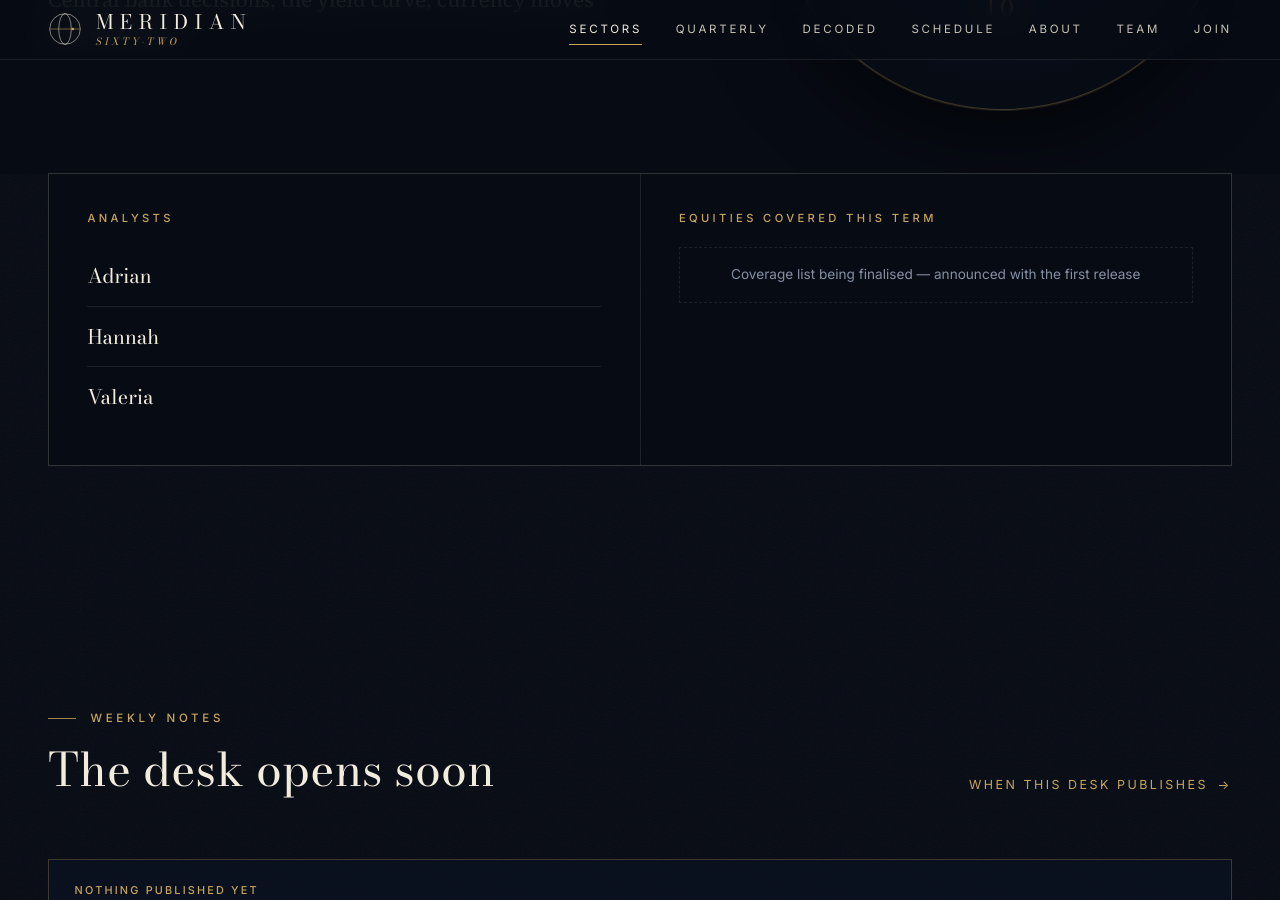
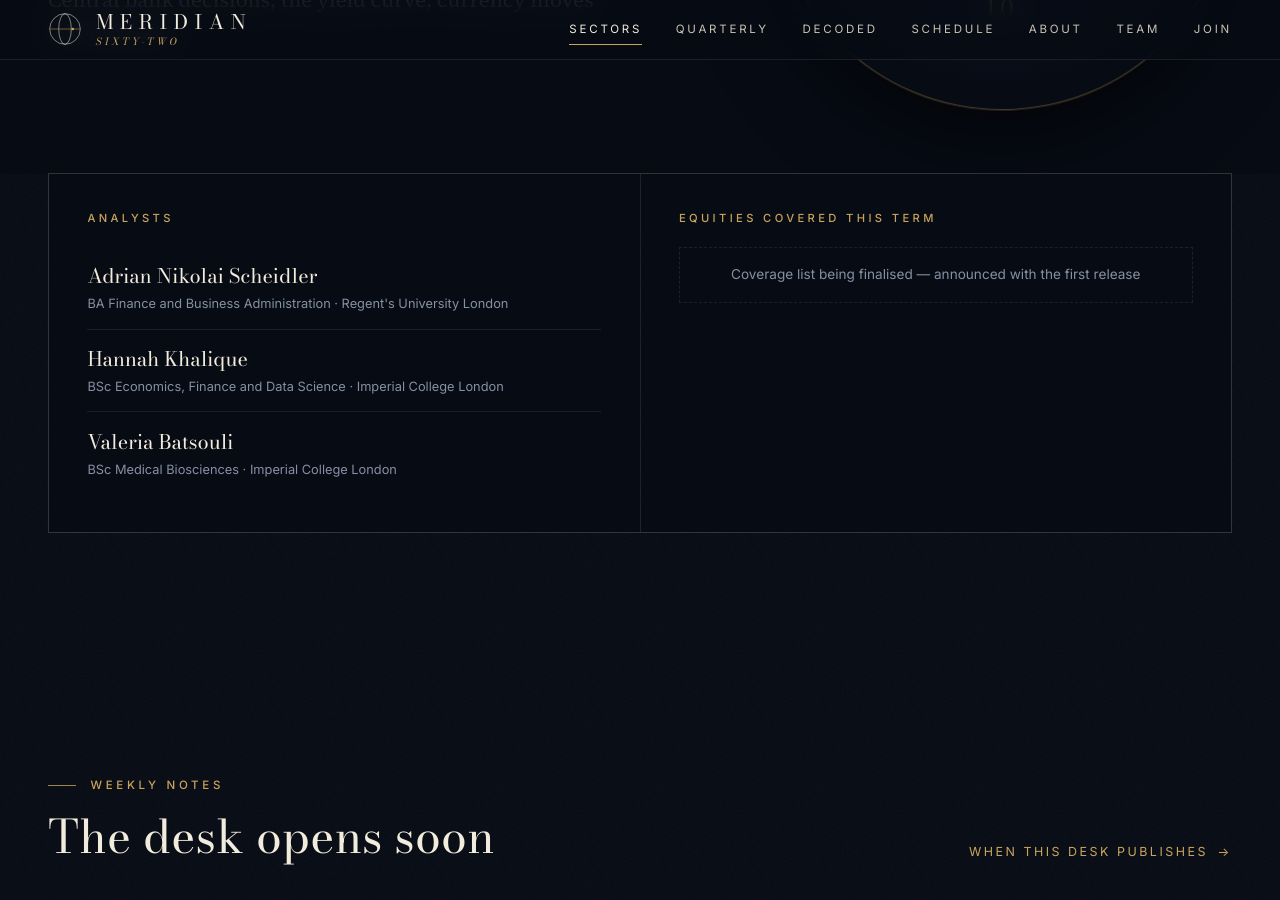
Before and after one commit to meridian62contact-lang/meridian62contact-lang.github.io, a Jekyll site: the page built from _sectors/10-macro-rates-fx.md, in a window 1280 px wide and 900 px high, scrolled down 520 px. Built offline with Jekyll 4.4.1, drawn with Linux system fonts in a browser that asks for light colours.

Commit message:
Update 10-macro-rates-fx.md

```diff
--- a/_sectors/10-macro-rates-fx.md
+++ b/_sectors/10-macro-rates-fx.md
@@ -10,15 +10,15 @@ rota_group: A          # A, B or C — which week of the 3-week cycle this desk
 image: ""      # optional cover image, e.g. /assets/img/sectors/10.jpg
 
 analysts:
-  - name: "Adrian"
-    degree: ""
-    university: ""
-  - name: "Hannah"
-    degree: ""
-    university: ""
-  - name: "Valeria"
-    degree: ""
-    university: ""
+  - name: "Adrian Nikolai Scheidler"
+    degree: "BA Finance and Business Administration"
+    university: "Regent's University London"
+  - name: "Hannah Khalique"
+    degree: "BSc Economics, Finance and Data Science"
+    university: "Imperial College London"
+  - name: "Valeria Batsouli"
+    degree: "BSc Medical Biosciences"
+    university: "Imperial College London"
 
 # 3–5 companies the desk follows all term. 'watching' is the one-sentence coverage line:
 # the specific thing the desk is watching right now (update it whenever it changes).
```
